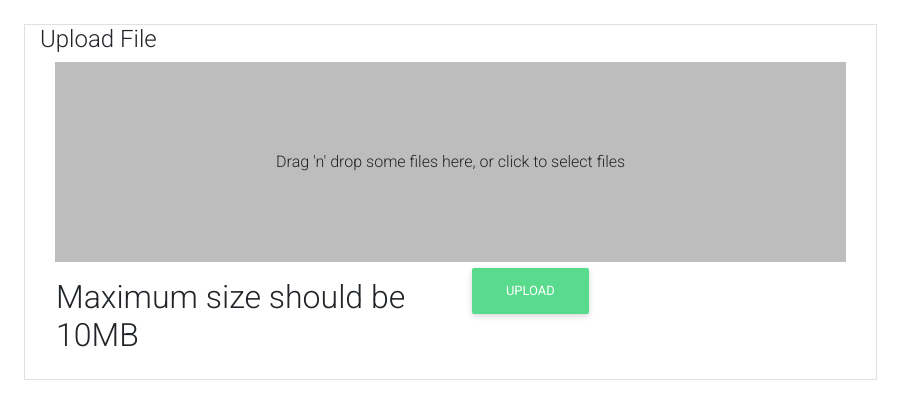
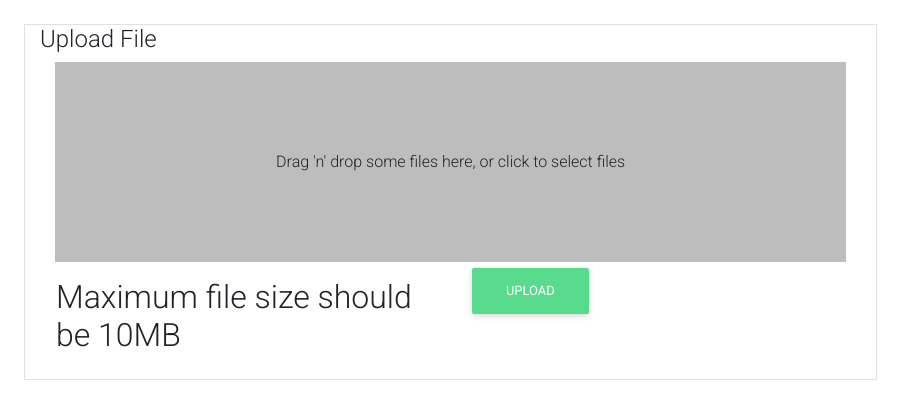
Before and after one commit to thesct22/ezyshare, a React (Create React App) app in the folder client-react/: page /send/1 in a window 1280 px wide. Shown: the top 418 px of the page, without its empty margins (0-916 px from the left). Built offline with nearby package versions, Linux system fonts and the light colour scheme; no server answers.

Commit message:
Added "file" to an <h2>

```diff
--- a/client-react/src/components/FileUpload.jsx
+++ b/client-react/src/components/FileUpload.jsx
@@ -38,7 +38,7 @@ const UploadFiles = (props) => {
       </div>
       <div className="row">
         <div className="col">
-          <h2 className="p-3">{selectedFile===undefined?"Maximum size should be 10MB":selectedFile.name}</h2>
+          <h2 className="p-3">{selectedFile===undefined?"Maximum file size should be 10MB":selectedFile.name}</h2>
         </div>
         <div className="col">
           <button className="btn btn-success" disabled={!selectedFile || props.disabled} onClick={upload}>
```
